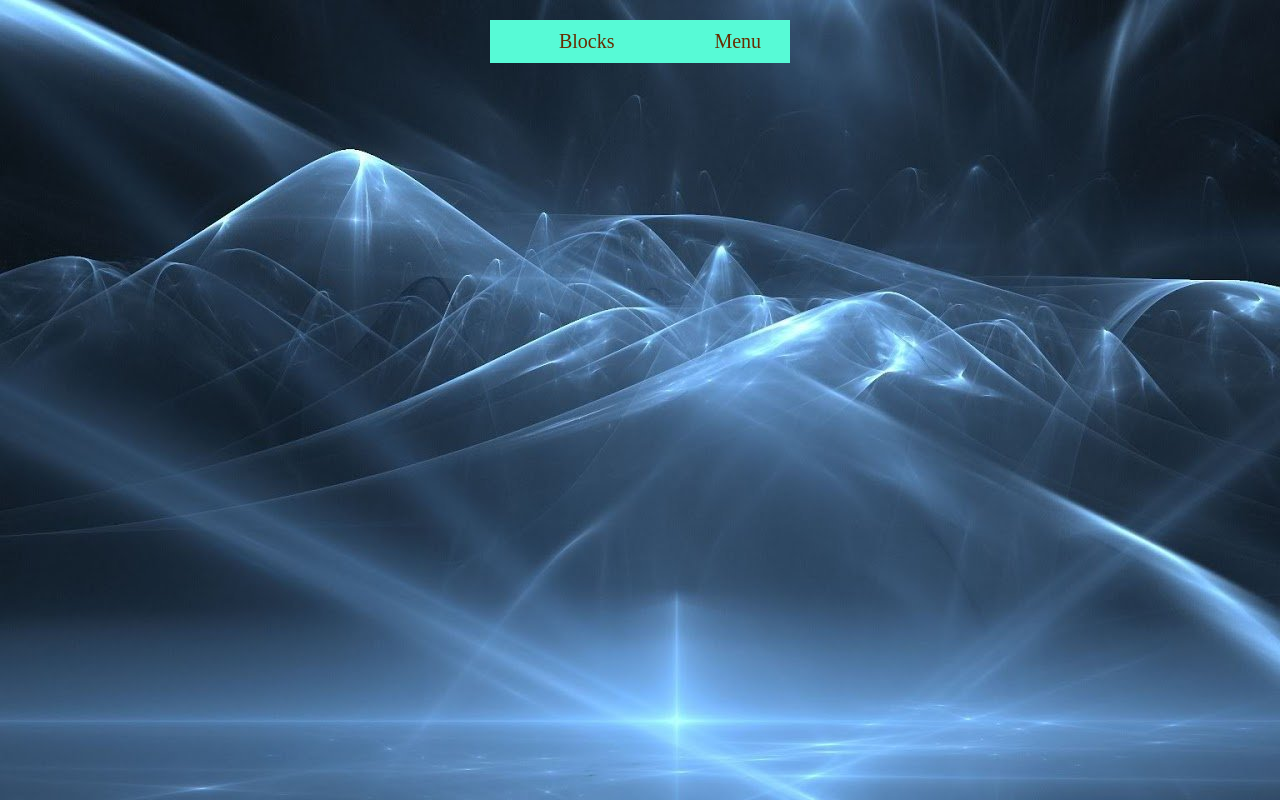
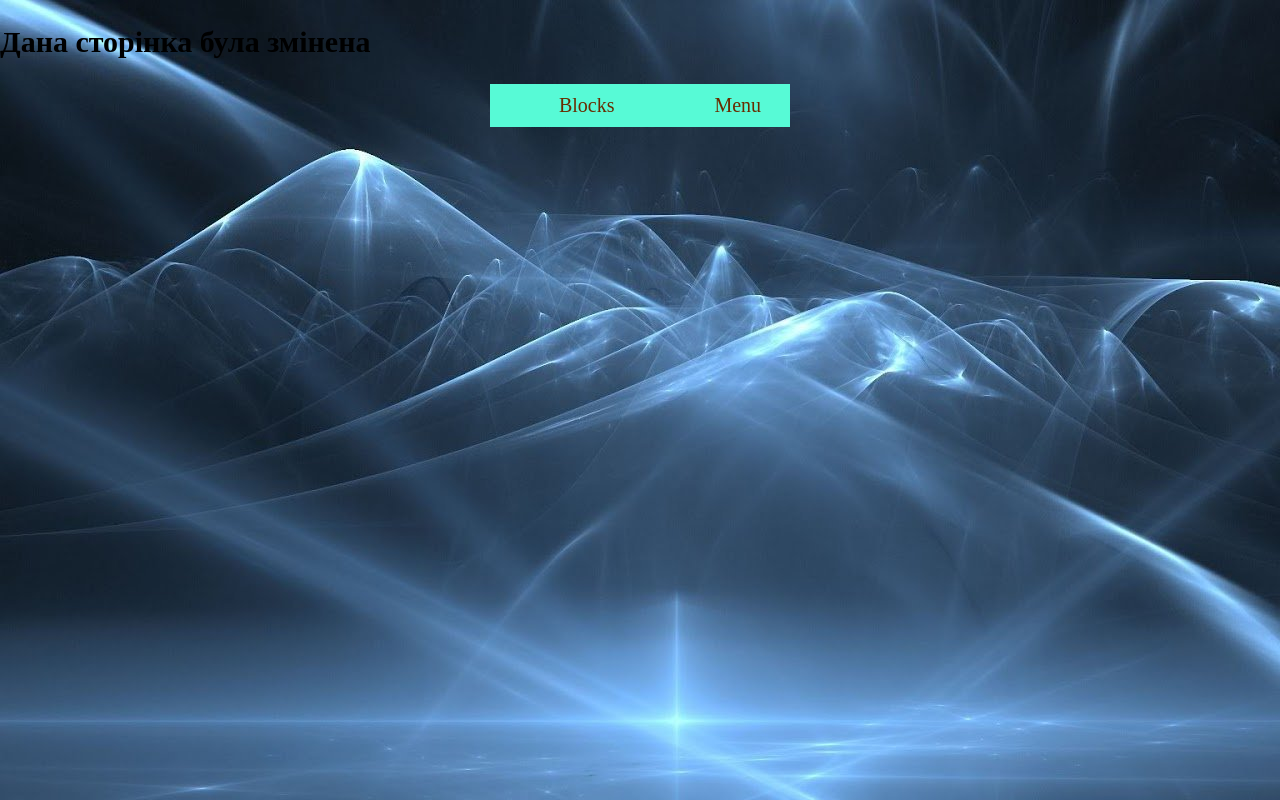
Before and after one commit to Kirashchuk/git-test-lesson-5, a plain HTML site: page index.html in a window 1280 px wide. Shown: the top 800 px of the page. Drawn offline with Linux system fonts and the light colour scheme.

Commit message:
some changes

```diff
--- a/index.html
+++ b/index.html
@@ -12,6 +12,8 @@
 <body>
   <div>
     <nav>
+      <h1>Дана сторінка була змінена</h1>
+
       <ul class="nav">
         <li><a href="pages/blocks.html">Blocks</a></li>
         <li><a href="pages/menu.html">Menu</a></li>
```
